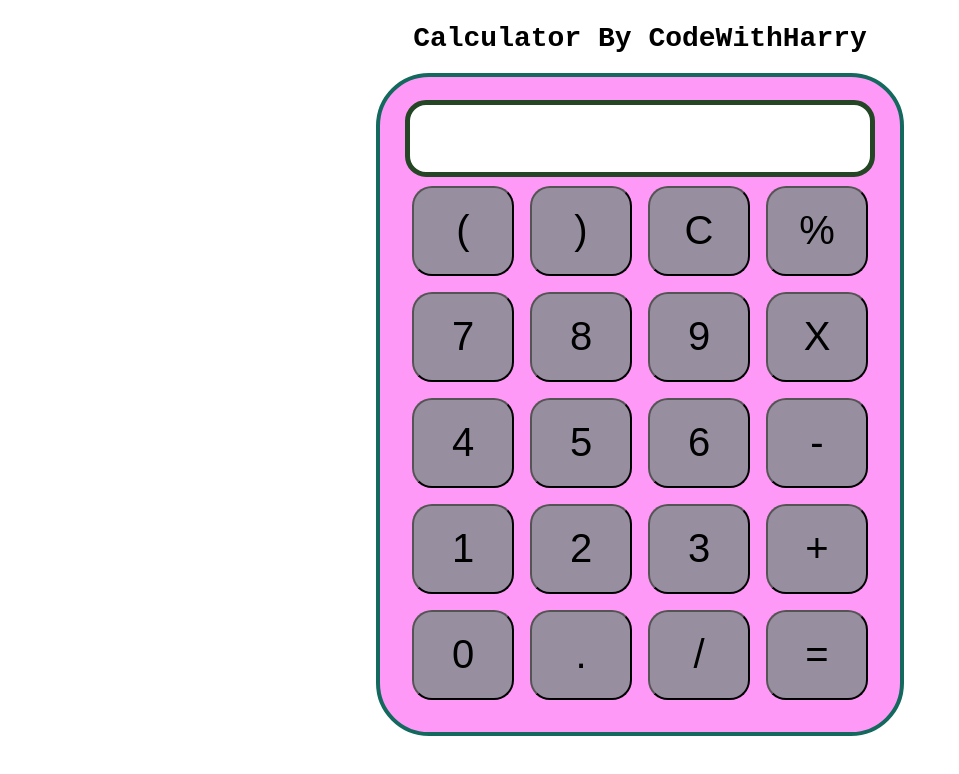
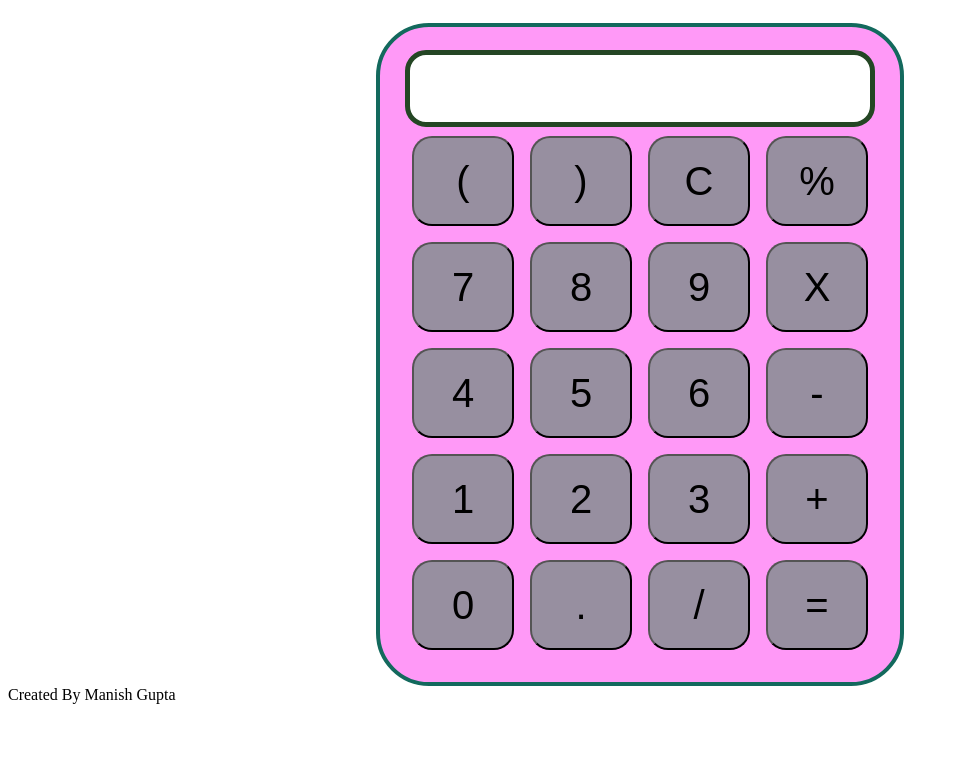
Before and after one commit to manishg040/Web-Calculator, a plain HTML site: page index.html in a window 1280 px wide. Shown: the whole page, without its empty margins (0-959 px from the left). Drawn offline with Linux system fonts and the light colour scheme.

Commit message:
Update index.html

```diff
--- a/index.html
+++ b/index.html
@@ -11,8 +11,6 @@
 
 <body>
     <div class="container">
-        <h1>Calculator By CodeWithHarry</h1>
-
         <div class="calculator">
             <input type="text" name="screen" id="screen">
             <table>
@@ -49,6 +47,7 @@
             </table>
         </div>
     </div>
+    <div> Created By Manish Gupta </div>
 
 </body>
 <script src="index.js"></script>
```
